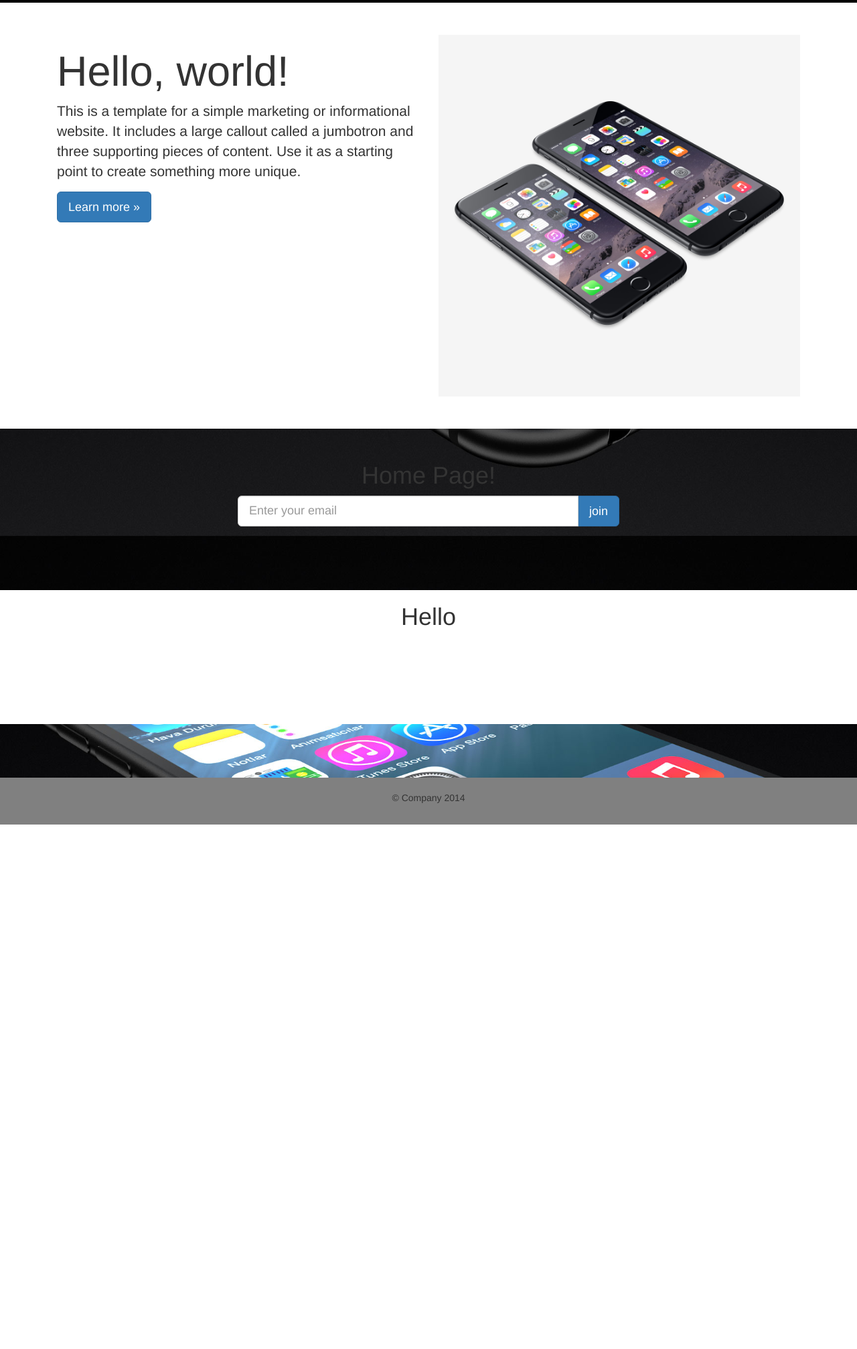
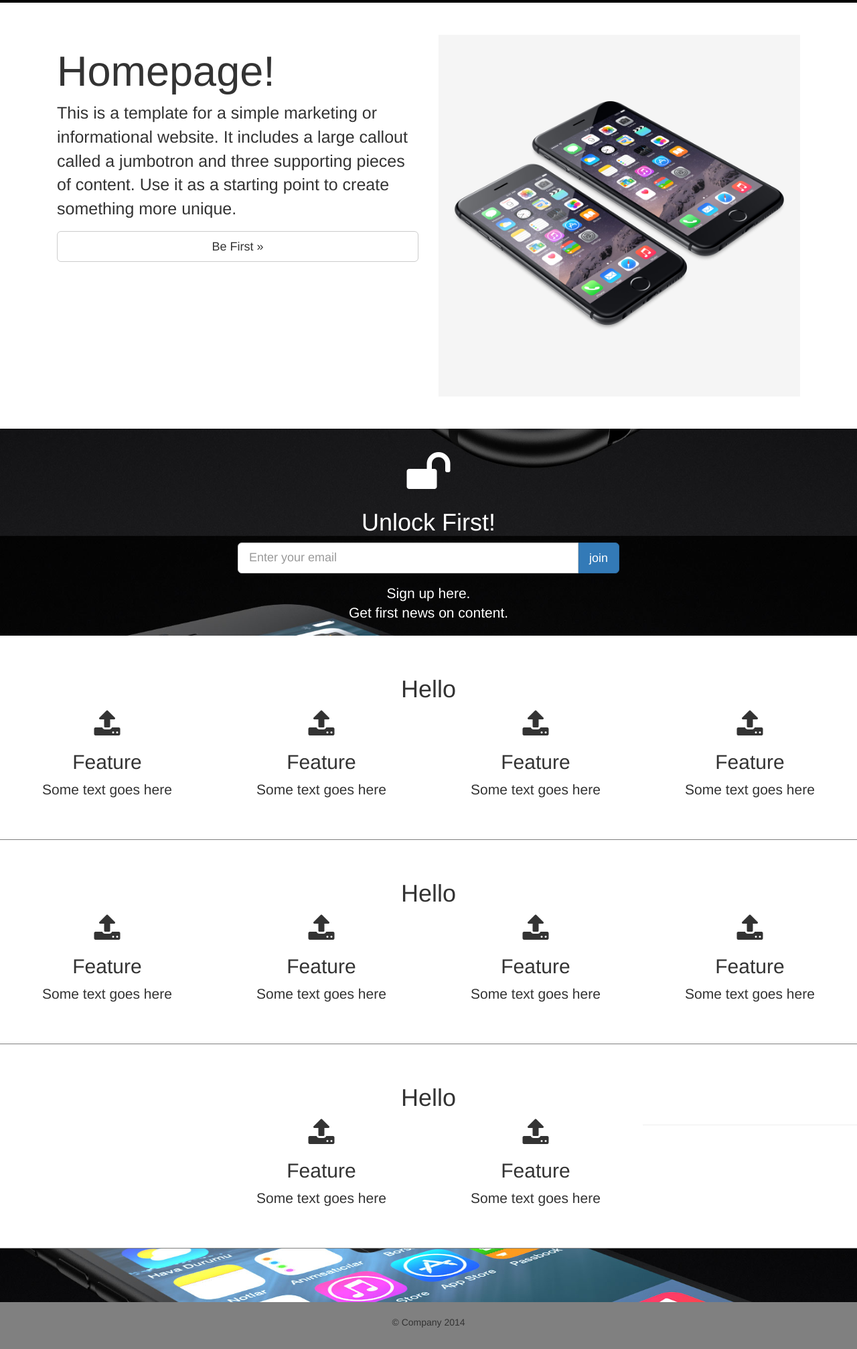
Before and after one commit to twaner/coding_for_-entrepreneurs, a Django app: template lwc/templates/home.html in a window 1280 px wide. Shown: the whole page at 67% size. Before the commit the page ends 1231 px from the top, so only its background shows below. Run offline with Django 3.2, Linux system fonts and the light colour scheme; the template is opened without the code that fills it, so the values that code supplies are empty; some libraries are stand-ins or nearby versions.

Commit message:
up to git lecture 39

```diff
--- /dev/null
+++ b/lwc/lwc/Settings/production.py
@@ -0,0 +1 @@
+__author__ = 'taiowawaner'
--- a/lwc/templates/base.html
+++ b/lwc/templates/base.html
@@ -31,6 +31,25 @@
           .navbar-inverse .navbar-brand, .navbar-brand:hover {
               color: #ffffff;
           }
+          .featured-row {
+            text-align: center;
+            background-color:white;
+            min-height: 200px;
+            padding: 40px 0px;
+            border-bottom:
+            1px solid gray;
+          }
+          .navbar-inverse {
+            background-color: #E47541 !important;
+            border-color: #E47541 !important;
+        }
+        .jumbotron h1 {
+            font-weight: 100;
+        }
+        .jumbotron p {
+            font-weight: 200;
+            font-size: 25px;
+            }
       </style>
       {# Can be moved w/in <style> just remove from inherited views #}
       {% block styles %}
--- a/lwc/templates/home.html
+++ b/lwc/templates/home.html
@@ -19,18 +19,19 @@
     <div class="jumbotron" style="background-color: #ffffff">
       <div class="container">
           <div class="col-sm-6">
-            <h1>Hello, world!</h1>
+            <h1>Homepage!</h1>
             <p>This is a template for a simple marketing or informational website. It includes a large callout called a jumbotron and three supporting pieces of content. Use it as a starting point to create something more unique.</p>
-            <p><a class="btn btn-primary btn-lg" href="#" role="button">Learn more &raquo;</a></p>
+            <p><a class="btn btn-default btn-lg btn-block" href="#signup" role="button">Be First &raquo;</a></p>
           </div>
           <div class="col-sm-6">
               <img src="{% static 'img/iphone.jpg' %}" class="img-responsive">
           </div>
       </div>
     </div>
-    <div class="container" style="text-align: center">
+    <div class="container" style="text-align: center; color: #ffffff" id="signup">
         <div class="col-sm-6 col-sm-offset-3">
-            <h1>Home Page!</h1>
+            <i class="fa fa-unlock fa-5x"></i>
+            <h1>Unlock First!</h1>
             <form method="POST" action="" class="form-horizontal">
                 <div class="form-group form-group-lg">
                     {% csrf_token %}
@@ -49,12 +50,76 @@
                     </div>
                 </div>
             </form>
+        <p class="lead">Sign up here. <br />Get first news on content.</p>
         </div>
     </div>
 
-    <div class="row" style="text-align: center; background-color: white; margin: 80px 0px; min-height: 200px;">
+    <div class="row featured-row">
         <div class='col-sm-12'>
             <h1>Hello</h1>
+            <div class="col-sm-3">
+                <i class="fa fa-upload fa-3x"></i>
+                <h2>Feature</h2>
+                <p class="lead">Some text goes here</p>
+            </div>
+            <div class="col-sm-3">
+                <i class="fa fa-upload fa-3x"></i>
+                <h2>Feature</h2>
+                <p class="lead">Some text goes here</p>
+            </div>
+            <div class="col-sm-3">
+                <i class="fa fa-upload fa-3x"></i>
+                <h2>Feature</h2>
+                <p class="lead">Some text goes here</p>
+            </div>
+            <div class="col-sm-3">
+                <i class="fa fa-upload fa-3x"></i>
+                <h2>Feature</h2>
+                <p class="lead">Some text goes here</p>
+            </div>
+            <hr/>
+        </div>
+    </div>
+    <div class="row featured-row">
+        <div class='col-sm-12'>
+            <h1>Hello</h1>
+            <div class="col-sm-3">
+                <i class="fa fa-upload fa-3x"></i>
+                <h2>Feature</h2>
+                <p class="lead">Some text goes here</p>
+            </div>
+            <div class="col-sm-3">
+                <i class="fa fa-upload fa-3x"></i>
+                <h2>Feature</h2>
+                <p class="lead">Some text goes here</p>
+            </div>
+            <div class="col-sm-3">
+                <i class="fa fa-upload fa-3x"></i>
+                <h2>Feature</h2>
+                <p class="lead">Some text goes here</p>
+            </div>
+            <div class="col-sm-3">
+                <i class="fa fa-upload fa-3x"></i>
+                <h2>Feature</h2>
+                <p class="lead">Some text goes here</p>
+            </div>
+            <hr/>
+        </div>
+    </div>
+    <div class="row featured-row">
+        <div class='col-sm-12'>
+            <h1>Hello</h1>
+            <div class="col-sm-3 col-sm-offset-3">
+                <i class="fa fa-upload fa-3x"></i>
+                <h2>Feature</h2>
+                <p class="lead">Some text goes here</p>
+            </div>
+            <div class="col-sm-3">
+                <i class="fa fa-upload fa-3x"></i>
+                <h2>Feature</h2>
+                <p class="lead">Some text goes here</p>
+            </div>
+            <hr/>
         </div>
     </div>
 
--- a/lwc/templates/navbar.html
+++ b/lwc/templates/navbar.html
@@ -1,7 +1,7 @@
 <nav class="navbar navbar-inverse">
   <div class="container">
     <div class="navbar-header">
-      <a class="navbar-brand">Project name</a>
+      <a class="navbar-brand">Launch With Code</a>
     </div>
   </div>
 </nav>
```
Also changed, not shown: lwc/lwc/Settings/__init__.py (added, +15 -0 lines), lwc/lwc/Settings/base.py (added, +117 -0 lines), lwc/lwc/Settings/local.py (added, +116 -0 lines), lwc/templates/400.html (added, +69 -0 lines), lwc/templates/404.html (added, +69 -0 lines), lwc/templates/500.html (added, +69 -0 lines), lwc/templates/share.html (+34 -1 lines), lwc/db.sqlite3, lwc/lwc/settings_old.py (renamed from lwc/lwc/settings.py), 2 other files.
